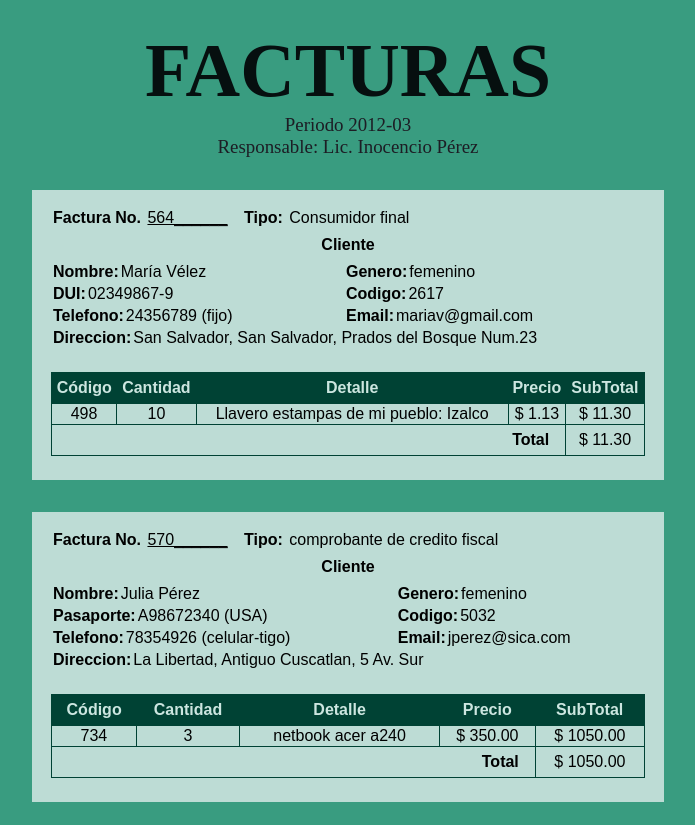
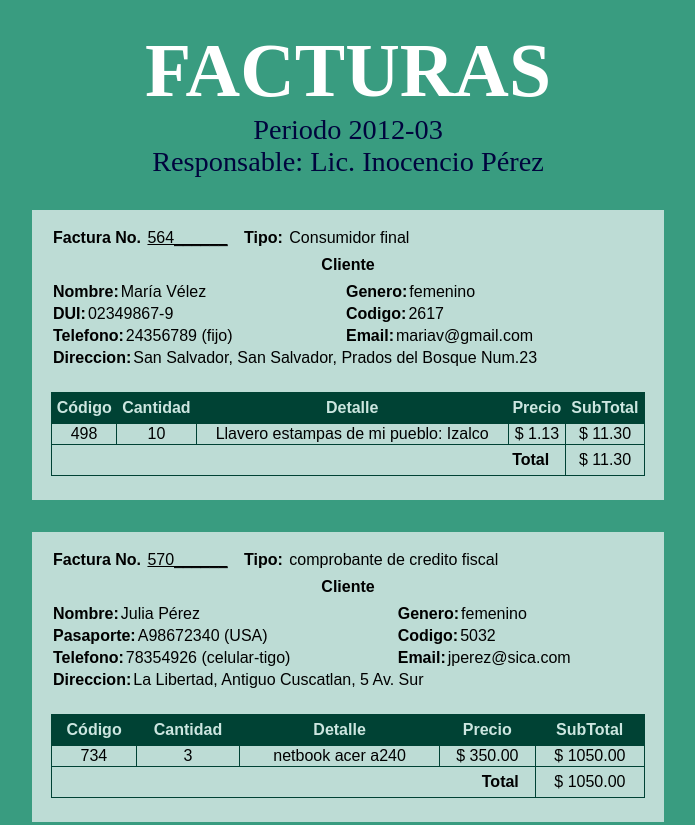
Before and after one commit to alonsocj/parcial1_grupo05, a plain HTML site: page Parte 02/registro_facturas_grupo05.html in a window 1280 px wide. Shown: the top 825 px of the page, without its empty margins (292-987 px from the left). Drawn offline with Linux system fonts and the light colour scheme.

Commit message:
Cambios en css parte 2

```diff
--- a/Parte 02/estilo.css
+++ b/Parte 02/estilo.css
@@ -18,13 +18,13 @@ h1{
     font-family:'Times New Roman', Times, serif;
     margin: 0%;
     padding-top: 20px;
-    color:rgb(6, 15, 15);
+    color:white;
 }
 .Texto{
-    color: rgb(29, 29, 36);
+    color: rgb(0, 4, 61);
     text-align: center;
     font-family: 'Times New Roman', Times, serif;
-    font-size:0.50cm;
+    font-size:0.75cm;
     display: block;
     margin: 0%;
 }
```
